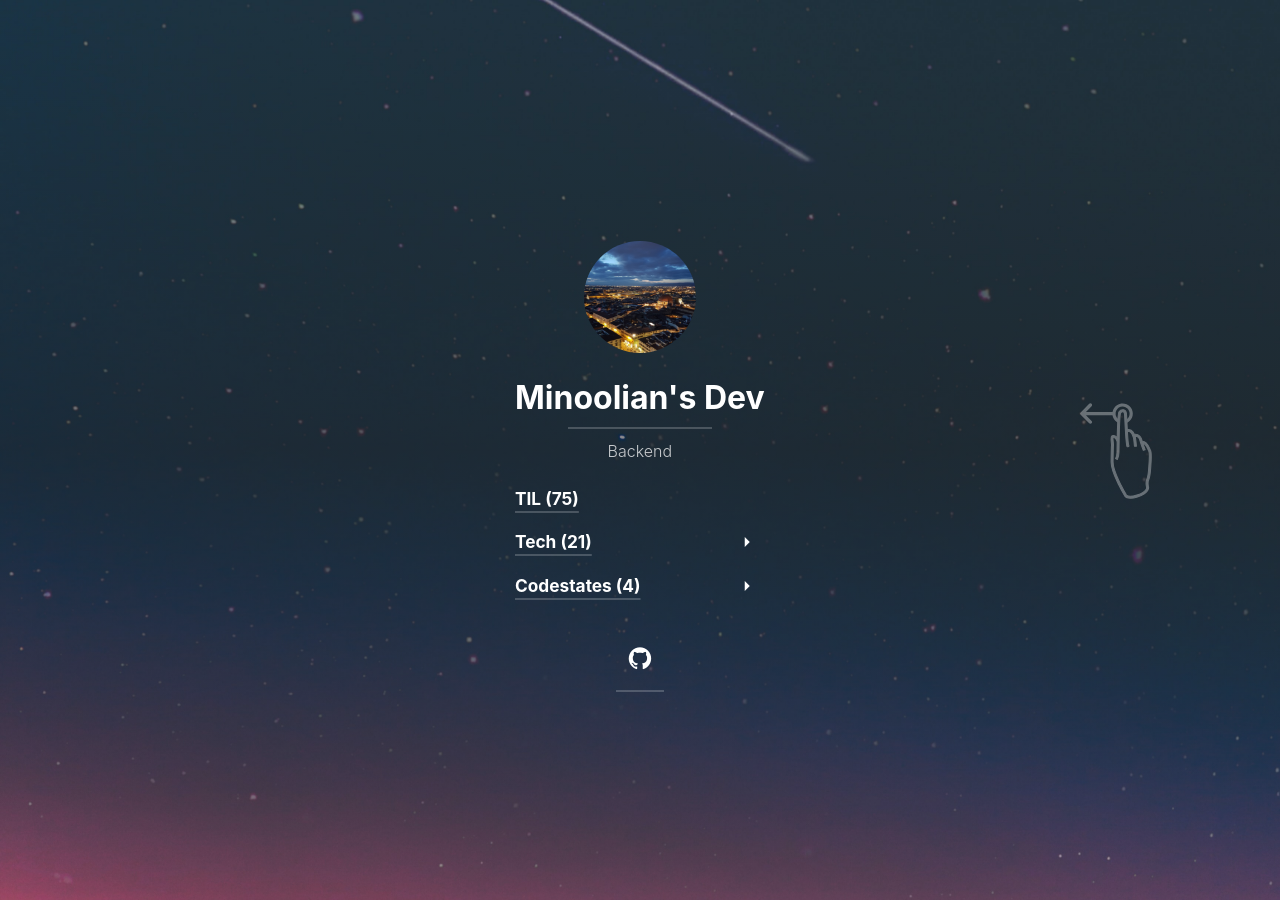
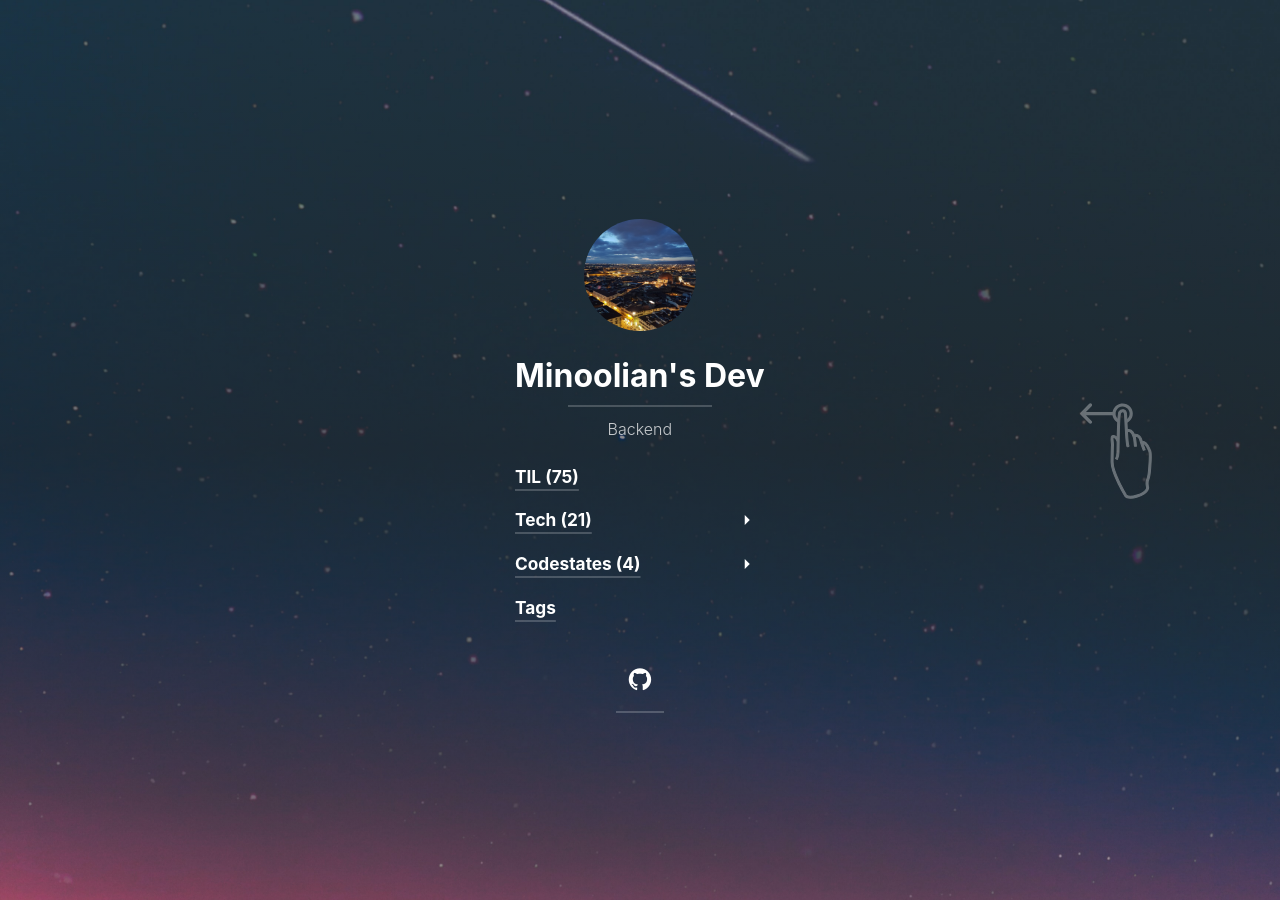
Before and after one commit to Minoolian/Minoolian.github.io, a Jekyll site: the page built from index.html, in a window 1280 px wide and 900 px high. Built offline with Jekyll 4.4.1, drawn with Linux system fonts in a browser that asks for light colours; cached includes are drawn as plain includes; nearby versions of some CDN libraries; some web fonts are replaced; library files that are not in the unit come from our copies; the list of posts is cut into pages by our own code.

Commit message:
fix: Tags 네브바에 추가

```diff
--- a/_includes/body/nav.html
+++ b/_includes/body/nav.html
@@ -15,7 +15,7 @@
             <div class="list-wrapper">
               <a {% if forloop.first %}id="_navigation"{% endif %}
               href="{{ node.url | relative_url }}" class="sidebar-nav-item"
-              {% if node.rel %}rel="{{ node.rel }}"{% endif %} >{{ node.title }} ({{ size }})
+              {% if node.rel %}rel="{{ node.rel }}"{% endif %} >{{ node.title }} {% if node.title != "Tags" %}({{ size }}){% endif %}
             </a>
             {% if subnodes != empty %}
             <button class="spread-btn" onclick="javascript:spread({{ count }})">
--- a/_layouts/tags.html
+++ b/_layouts/tags.html
@@ -12,7 +12,7 @@ layout: page
 {% assign tags = site.tags | sort %}
 
 {% for category in featured_categories %}
-  <h2 id="{{ category.slug }}" class="hr">
+  <h2 id="{{ category.slug }}" class="hr-bottom">
     <a href="{{ category.url | relative_url }}">{{ category.title }}</a>
     {% for site_category in categories %}
       {% if site_category[0] == category.slug %}
```
Also changed, not shown: tags.md (+2 -2 lines).
